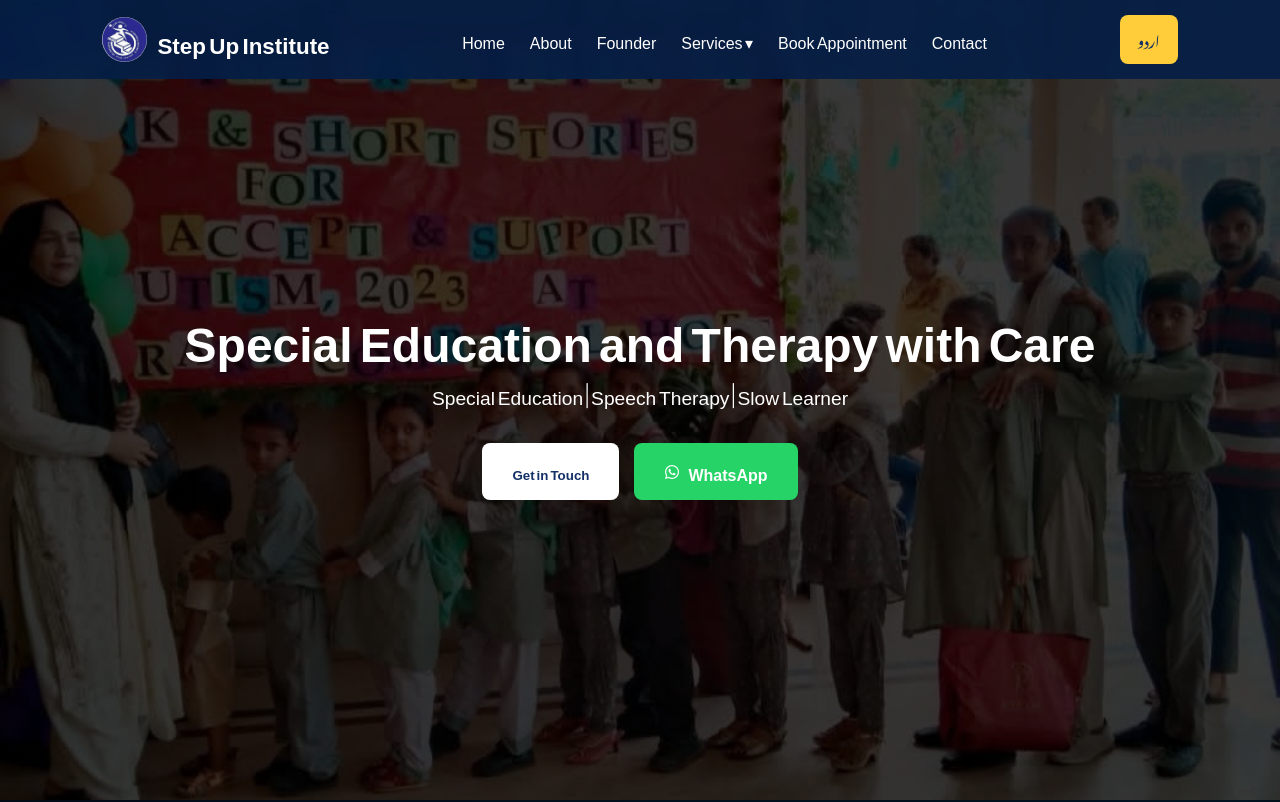
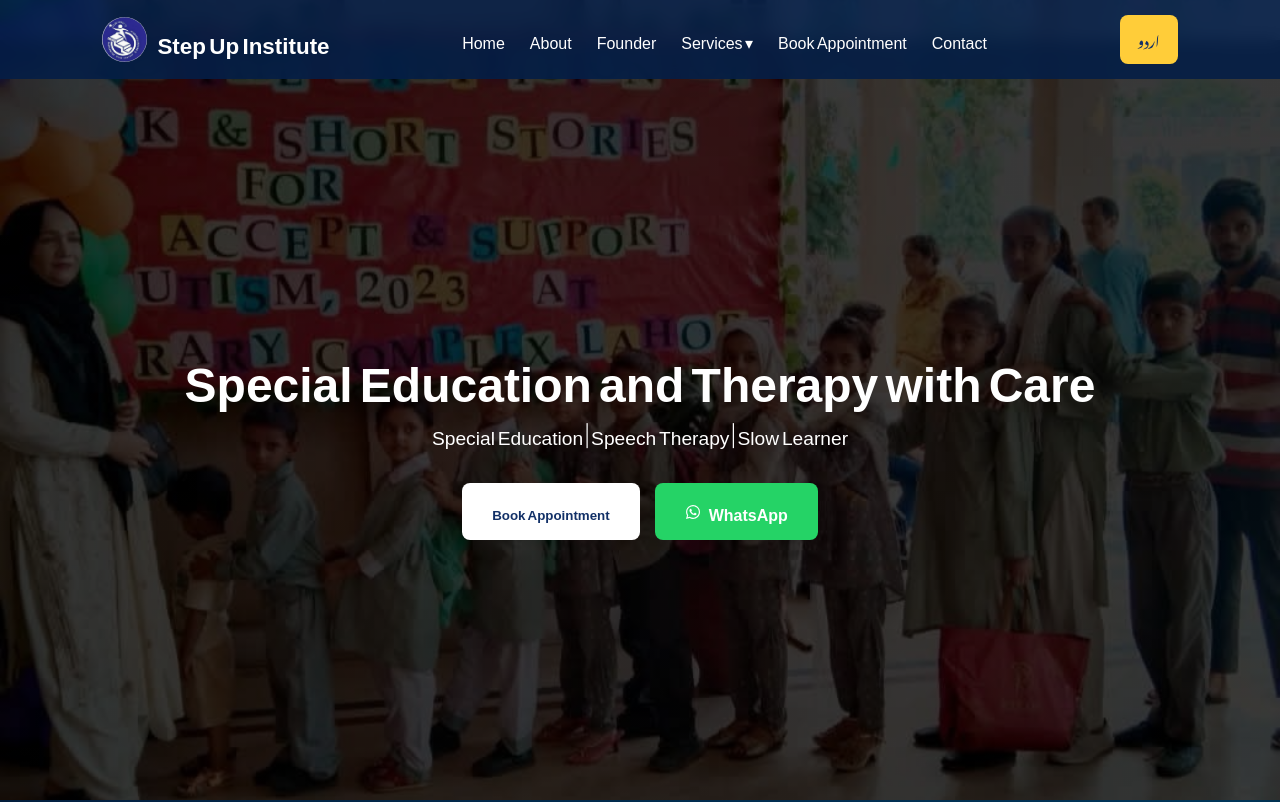
Before and after one commit to Muhammadadam0/stepup, a React (Create React App) app: page / in a window 1280 px wide. Shown: the top 802 px of the page. Built offline with nearby package versions, Linux system fonts and the light colour scheme.

Commit message:
Updated Book Appointment and Hero page with improved design

```diff
--- a/src/BookAppointment.jsx
+++ b/src/BookAppointment.jsx
@@ -62,8 +62,8 @@ export default function BookAppointment() {
   };
 
   return (
-    // ✅ Added id for Header navigation
-    <section id="book-appointment" className="appointment-section">
+    // ✅ ID updated so Hero button scrolls correctly
+    <section id="appointment" className="appointment-section">
       <div className="appointment-container">
         <h2>Book an Appointment</h2>
         <p className="sub-text">
--- a/src/Hero.css
+++ b/src/Hero.css
@@ -49,11 +49,13 @@
   color: #fff;
   padding: 0 20px;
 
-  /* 🖤 Changed from blue to black transparent */
   background: linear-gradient(
     rgba(0, 0, 0, 0.65),
     rgba(0, 0, 0, 0.65)
   );
+
+  /* ✅ Thoda neeche shift kiya gaya */
+  transform: translateY(40px);
 }
 
 .overlay h1 {
@@ -131,6 +133,9 @@
       rgba(0, 0, 0, 0.75),
       rgba(0, 0, 0, 0.75)
     );
+
+    /* 📱 Mobile pe thoda kam shift */
+    transform: translateY(25px);
   }
 
   .overlay h1 {
--- a/src/Hero.js
+++ b/src/Hero.js
@@ -30,33 +30,10 @@ function Hero({ lang }) {
     return () => clearInterval(interval);
   }, [slides.length]);
 
-  const handleNewTabForm = () => {
-    const newTab = window.open("", "_blank");
-    if (newTab) {
-      newTab.document.write(`
-        <html>
-          <head>
-            <title>${lang === "en" ? "Contact Us" : "ہم سے رابطہ کریں"}</title>
-            <style>
-              body { font-family: sans-serif; padding: 20px; background: #f5f5f5; }
-              form { max-width: 400px; margin: auto; background: #fff; padding: 30px; border-radius: 10px; box-shadow: 0 0 10px rgba(0,0,0,0.1); }
-              input, textarea { width: 100%; padding: 12px; margin-bottom: 15px; border-radius: 8px; border: 1px solid #ccc; font-size: 1rem; }
-              button { padding: 12px 25px; border: none; border-radius: 50px; background-color: #ffcd39; color: #123067; font-weight: 600; cursor: pointer; }
-              button:hover { transform: translateY(-3px); transition: 0.3s; }
-            </style>
-          </head>
-          <body>
-            <h2 style="text-align:center; color:#123067;">${lang === "en" ? "Contact Us" : "ہم سے رابطہ کریں"}</h2>
-            <form onsubmit="alert('Thank you! Your message has been received.'); window.close(); return false;">
-              <input type="text" name="name" placeholder="${lang === "en" ? "Your Name" : "آپ کا نام"}" required />
-              <input type="email" name="email" placeholder="${lang === "en" ? "Your Email" : "آپ کا ای میل"}" required />
-              <textarea name="message" placeholder="${lang === "en" ? "Your Message" : "آپ کا پیغام"}" required></textarea>
-              <button type="submit">${lang === "en" ? "Send Message" : "پیغام بھیجیں"}</button>
-            </form>
-          </body>
-        </html>
-      `);
-      newTab.document.close();
+  const scrollToAppointment = () => {
+    const section = document.getElementById("appointment");
+    if (section) {
+      section.scrollIntoView({ behavior: "smooth" });
     }
   };
 
@@ -78,11 +55,11 @@ function Hero({ lang }) {
             : "خصوصی تعلیم | تھراپی | والدین کی رہنمائی"}
         </p>
         <div className="hero-buttons">
-          <button onClick={handleNewTabForm}>
-            {lang === "en" ? "Get in Touch" : "رابطہ کریں"}
+          <button onClick={scrollToAppointment}>
+            {lang === "en" ? "Book Appointment" : "اپوائنٹمنٹ بک کریں"}
           </button>
           <a
-            href="https://wa.me/923144383989"
+            href="https://wa.me/923214935001"
             target="_blank"
             rel="noopener noreferrer"
             className="whatsapp-btn"
```
